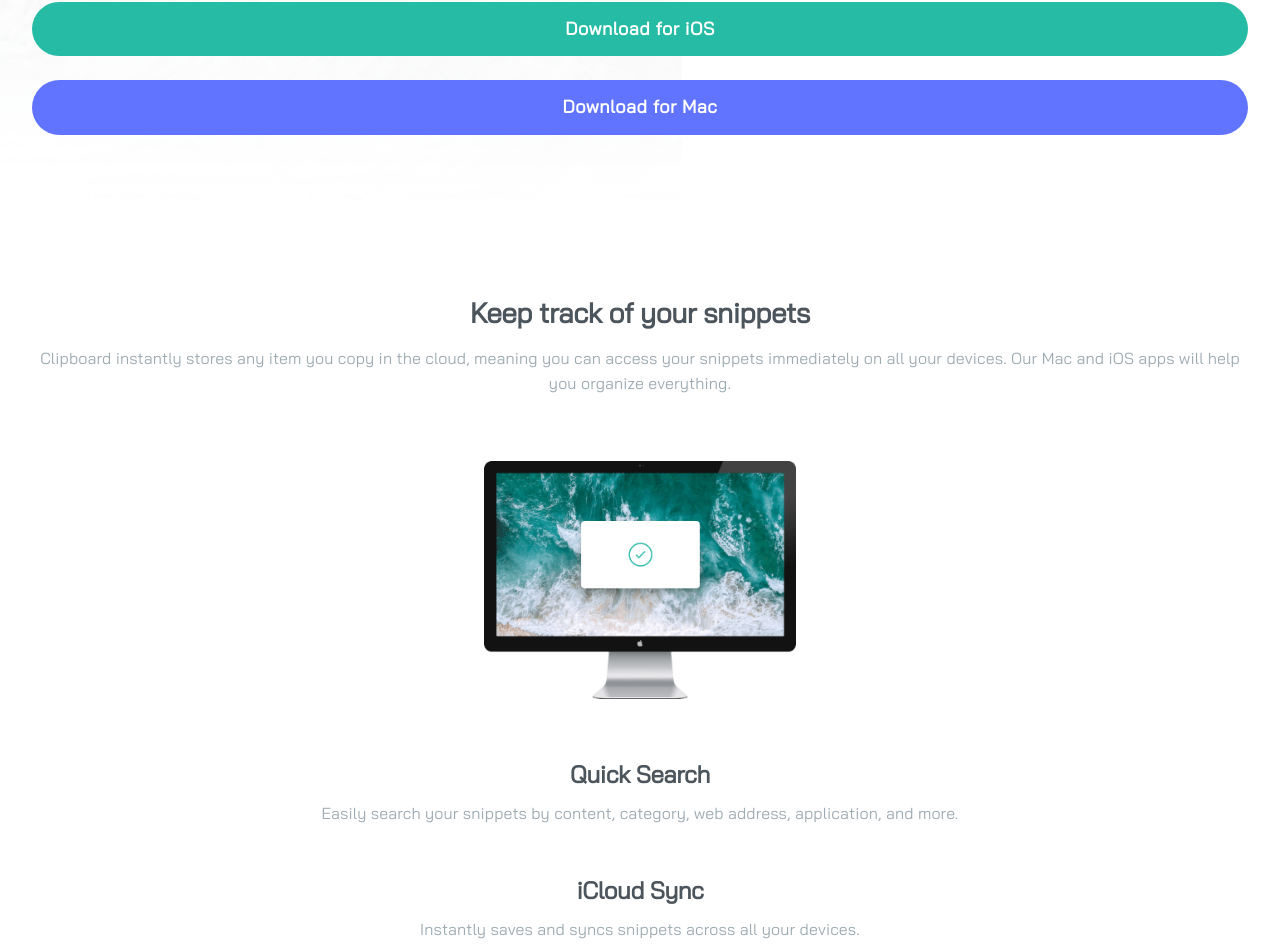
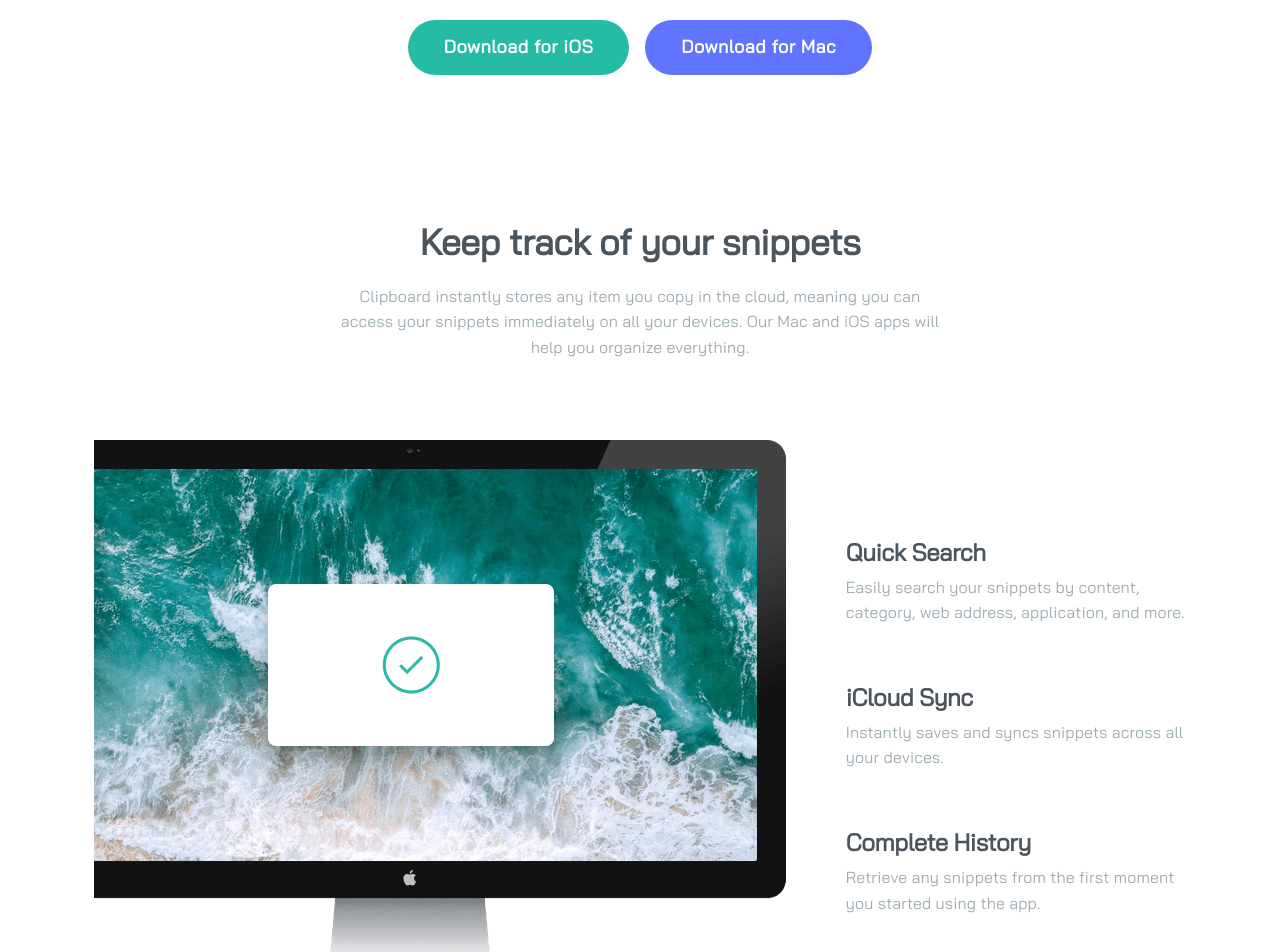
Before and after one commit to Oleksandr-Berd/clipboard, a React (Vite) app: page / in a window 1280 px wide. Shown: the part 445-1397 px from the top of the page. Built offline with nearby package versions, Linux system fonts and the light colour scheme.

Commit message:
made header and snippets for desk

```diff
--- a/src/components/DownloadLinks/DonwloadLinksStyled.js
+++ b/src/components/DownloadLinks/DonwloadLinksStyled.js
@@ -1,6 +1,13 @@
 import styled from "@emotion/styled";
 
 export const DownloadLinksStyled = styled.ul`
+  @media (min-width: 1280px) {
+    display: flex;
+    flex-direction: row;
+    align-items: center;
+    justify-content: center;
+  }
+
   & > li {
     padding-top: 12px;
     padding-bottom: 12px;
@@ -9,14 +16,44 @@ export const DownloadLinksStyled = styled.ul`
 
     border-radius: 28px;
 
+    @media (min-width: 1280px) {
+      padding-top: 12px;
+      padding-bottom: 12px;
+      padding-left: 36px;
+      padding-right: 36px;
+    }
+
     &:first-of-type {
       margin-bottom: 24px;
 
       background-color: #26bba4;
+
+      @media (min-width: 1280px) {
+        margin-bottom: 0;
+        margin-right: 16px;
+
+        transition: box-shadow 0.3s;
+
+        &:hover,
+        &:focus,
+        &:active {
+          box-shadow: 0 0 12px rgba(38, 187, 164, 0.6);
+          cursor: pointer;
+          transition: box-shadow 0.3s;
+        }
+      }
     }
 
     &:last-of-type {
       background-color: #6174ff;
+
+      transition: box-shadow 0.3s;
+      &:hover,
+      &:focus,
+      &:active {
+        box-shadow: 0 0 12px rgba(38, 187, 164, 0.6);
+        transition: box-shadow 0.3s;
+      }
     }
 
     & > a {
--- a/src/components/Hero/HeroStyled.js
+++ b/src/components/Hero/HeroStyled.js
@@ -9,6 +9,11 @@ export const HeroStyled = styled.div`
     font-weight: 600;
 
     color: #4C545C;
+
+    @media (min-width: 1280px){
+        font-size: 46px;
+        letter-spacing: -0.75px;
+    }
   }
 
   & > p{
@@ -19,5 +24,11 @@ export const HeroStyled = styled.div`
     letter-spacing: 0.12px;
 
     color: #9EABB2;
+
+    @media (min-width:1280px){
+        font-size: 20px;
+        line-height: 1.5;
+        letter-spacing: 0.15;
+    }
   }
 `;
--- a/src/components/Logo/LogoStyled.js
+++ b/src/components/Logo/LogoStyled.js
@@ -8,6 +8,10 @@ export const LogoThumbStyled = styled.div`
 
 margin-bottom: 64px;
 
+@media (min-width: 1280px){
+    margin-bottom: 56px;
+}
+
   & > img {
     width: inherit;
     height: inherit;
--- a/src/components/Snippets/Snippets.jsx
+++ b/src/components/Snippets/Snippets.jsx
@@ -4,6 +4,7 @@ import compImg from "../../assets/images/image-computer.png";
 const Snippets = () => {
   return (
     <SC.SnippetsStyled>
+      <SC.SnippetsContentCon>
         <SC.SnippetsTitleStyled>
           Keep track of your snippets
         </SC.SnippetsTitleStyled>
@@ -12,6 +13,8 @@ const Snippets = () => {
           can access your snippets immediately on all your devices. Our Mac and
           iOS apps will help you organize everything.
         </SC.SnippetsContent>
+      </SC.SnippetsContentCon>
+      <SC.SnippetsListCon>
         <SC.ThumbImgComp>
           <img src={compImg} alt="computer" />
         </SC.ThumbImgComp>
@@ -35,6 +38,7 @@ const Snippets = () => {
             </p>
           </li>
         </SC.SnippettsList>
+      </SC.SnippetsListCon>
     </SC.SnippetsStyled>
   );
 };
--- a/src/components/Snippets/SnippetsStyled.js
+++ b/src/components/Snippets/SnippetsStyled.js
@@ -5,6 +5,23 @@ export const SnippetsStyled = styled.div`
   padding-bottom: 92px;
 
   text-align: center;
+
+  @media (min-width: 1280px) {
+    padding-top: 72px;
+    padding-bottom: 72px;
+  }
+`;
+
+export const SnippetsContentCon = styled.div`
+  margin-bottom: 64px;
+
+  @media (min-width: 1280px) {
+    width: 50%;
+
+    margin-bottom: 80px;
+    margin-left: auto;
+    margin-right: auto;
+  }
 `;
 
 export const SnippetsTitleStyled = styled.h2`
@@ -15,11 +32,15 @@ export const SnippetsTitleStyled = styled.h2`
   font-weight: 600;
 
   color: #4c545c;
+
+  @media (min-width: 1280px) {
+    margin-bottom: 20px;
+
+    font-size: 36px;
+  }
 `;
 
 export const SnippetsContent = styled.p`
-  margin-bottom: 64px;
-
   font-size: 16px;
   line-height: 1.6;
   letter-spacing: 0.12px;
@@ -27,44 +48,85 @@ export const SnippetsContent = styled.p`
   color: #9eabb2;
 `;
 
+export const SnippetsListCon = styled.div`
+  @media (min-width: 1280px) {
+    display: flex;
+    flex-direction: row;
+    align-items: center;
+    justify-content: center;
+  }
+`;
+
 export const ThumbImgComp = styled.div`
+  position: relative;
+
+  overflow: hidden;
+
   display: inline-block;
   width: 312px;
   height: 238px;
 
   margin-bottom: 56px;
 
+  @media (min-width: 1280px) {
+    width: 752px;
+    height: 572px;
+
+    margin-bottom: 0;
+  }
+
   & > img {
     width: inherit;
     height: inherit;
+
+    @media (min-width: 1280px) {
+      position: absolute;
+      top: 0;
+      left: 0;
+
+      transform: translate(-60px, 0);
+    }
   }
 `;
 
 export const SnippettsList = styled.ul`
+  @media (min-width: 1280px) {
+    width: 28%;
 
-& > li{
+    text-align: left;
+  }
 
-    & > h3{
+  & > li {
+
+
+    & > h3 {
       margin-bottom: 12px;
 
       font-size: 24px;
       font-weight: 600;
       letter-spacing: -0.39px;
 
-    color: #4C545C;
+      color: #4c545c;
+
+      @media (min-width: 1280px){
+        margin-bottom: 8px;
+      }
     }
 
-& > p{
+    & > p {
       font-size: 16px;
       line-height: 1.6;
       letter-spacing: 0.12px;
 
-    color: #9EABB2;
+      color: #9eabb2;
     }
   }
 
-& > li:not(:last-of-type){
+  & > li:not(:last-of-type) {
     margin-bottom: 48px;
+
+    @media (min-width: 1280px){
+        margin-bottom: 56px;
     }
-
-`
+  }
+`;
--- a/src/layouts/Header/HeaderStyled.js
+++ b/src/layouts/Header/HeaderStyled.js
@@ -1,6 +1,7 @@
 import styled from "@emotion/styled";
 
 import bgIconMob from "../../assets/images/bg-header-mobile.png"
+import bgIconDesk from "../../assets/images/bg-header-desktop.png"
 
 export const HeaderStyled = styled.header`
 padding-top: 124px;
@@ -13,4 +14,16 @@ text-align: center;
 background-image: url(${bgIconMob});
 background-repeat: no-repeat;
 background-size: contain;
+
+
+
+@media (min-width: 1280px){
+    padding-top: 128px;
+    padding-bottom: 72px;
+    padding-left: 0;
+    padding-right: 0;
+
+background-image: url(${bgIconDesk});
+
+}
 `;
```
Lines whose indentation alone changed are shown as unchanged.
